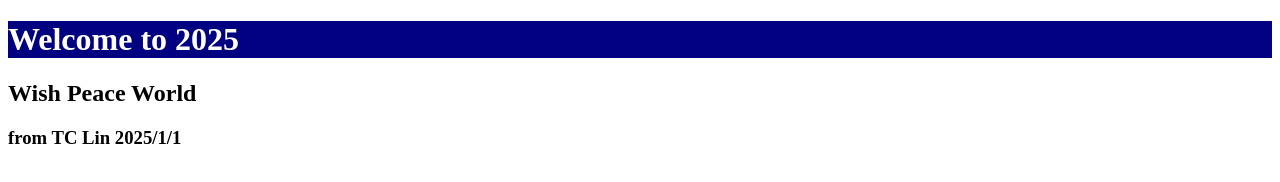
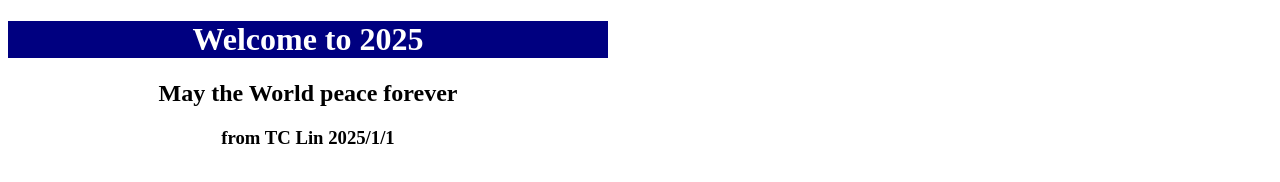
Before and after one commit to tclintaichung/new-year, a plain HTML site: page index.html in a window 1280 px wide. Drawn offline with Linux system fonts and the light colour scheme; files that its build step writes are made by us from their sources.

Commit message:
4 commit

```diff
--- a/index.html
+++ b/index.html
@@ -9,7 +9,7 @@
   </head>
   <body>
   <h1>Welcome to 2025</h1>
-  <h2>Wish Peace World</h2>
+  <h2>May the World peace forever</h2>
   <h3>from TC Lin 2025/1/1</h3>
   </body>
 </html>
--- a/style.css
+++ b/style.css
@@ -1,3 +1,11 @@
+* {
+  text-align: center;
+}
+
+body {
+  width: 600px;
+}
+
 h1 {
   background-color: navy;
   color: white;
```
